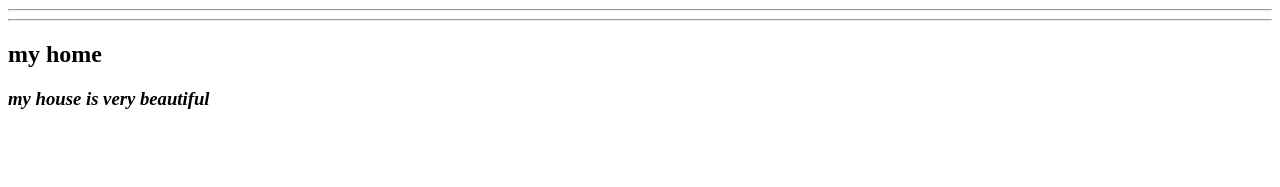
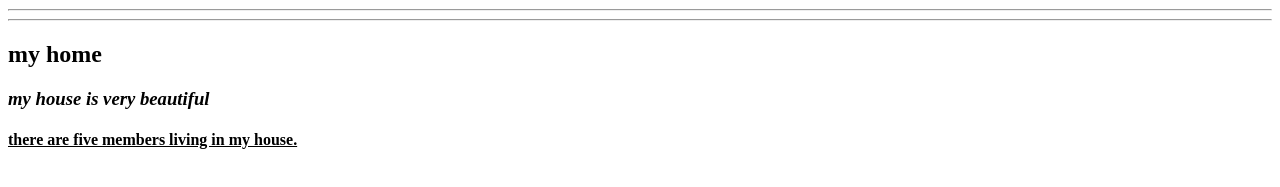
Before and after one commit to rutubondre/assigment-5, a plain HTML site: page index.html in a window 1280 px wide. Shown: the part 183-370 px from the top of the page. Drawn offline with Linux system fonts and the light colour scheme.

Commit message:
underline tag added

```diff
--- a/index.html
+++ b/index.html
@@ -15,7 +15,13 @@
 </h2>
 <h3>
             <i> my house is very beautiful</i>
+</h3>
+ <h4>
+        <u>
+       there are five members living in my house.
+    </u>
+    </h4>
 
-</h3>
+
 </body>
 </html>
```
